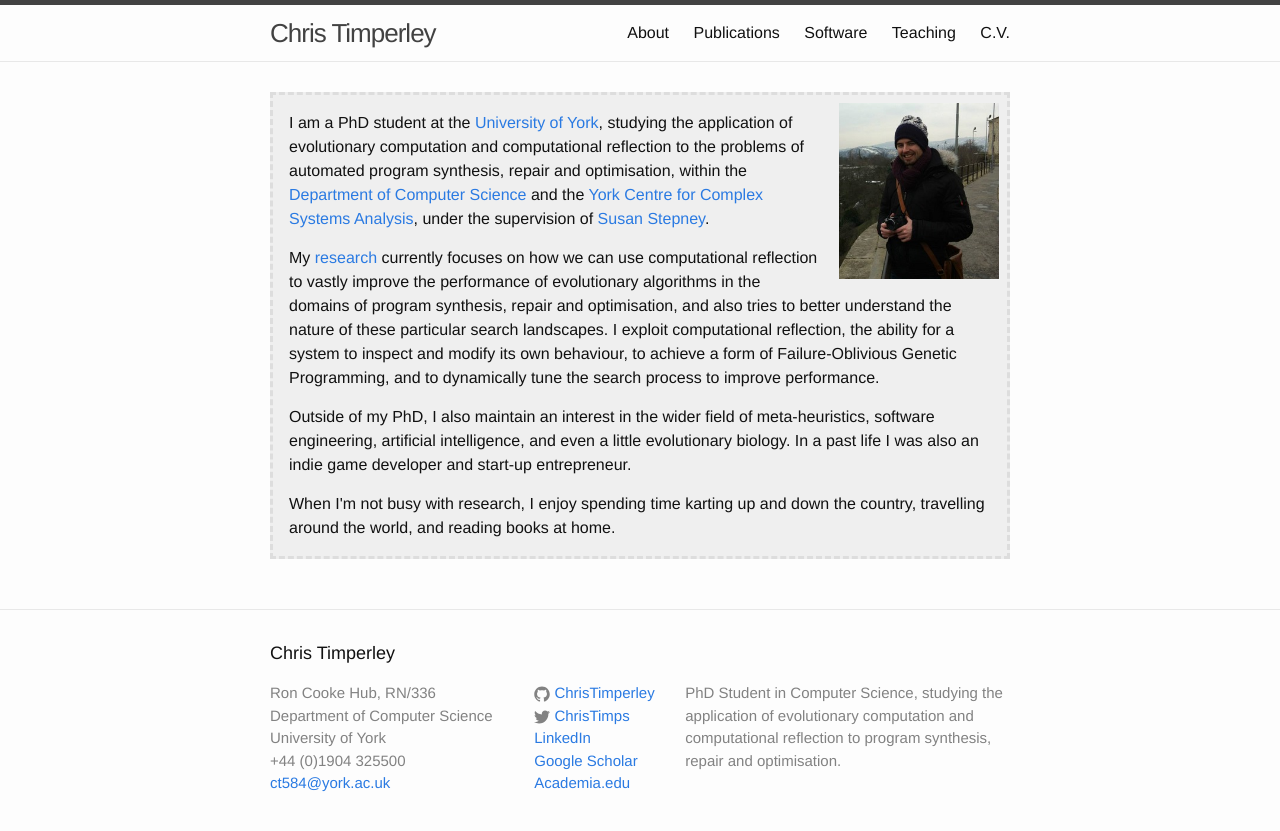
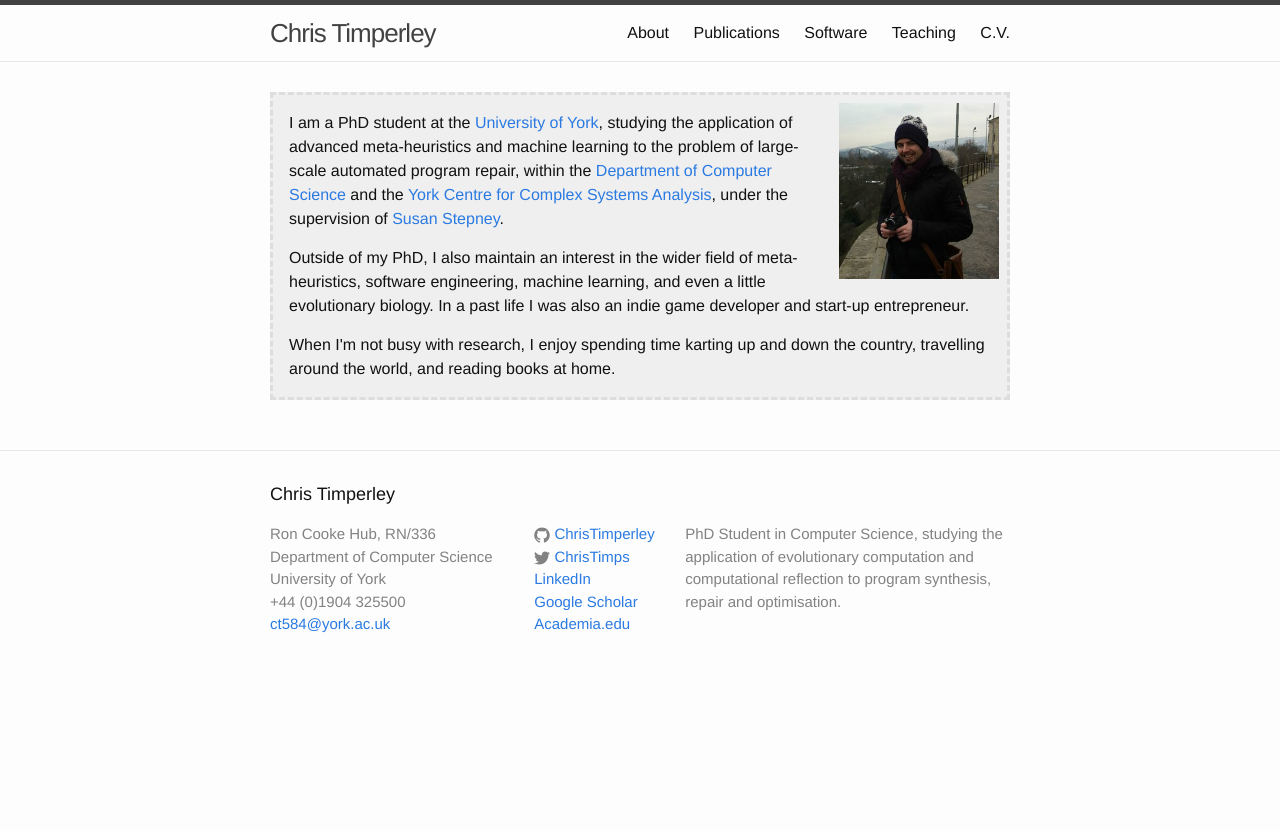
Before and after one commit to ChrisTimperley/ChrisTimperley.github.io, a Jekyll site: the page built from index.html, in a window 1280 px wide. Shown: the top 831 px of the page. Built offline with Jekyll 4.4.1, drawn with Linux system fonts in a browser that asks for light colours.

Commit message:
Update index.html

```diff
--- a/index.html
+++ b/index.html
@@ -6,27 +6,15 @@ layout: default
     <image src="/images/profile.jpg" style="margin-left: 16px; width:160px; float: right"/>
     <div style='padding: 8px;'>
       <p>I am a PhD student at the <a href="http://www.york.ac.uk">University of York</a>,
-
-      studying the application of evolutionary computation and computational
-      reflection to the problems of automated program synthesis, repair and
-      optimisation,
+      studying the application of advanced meta-heuristics and machine learning
+      to the problem of large-scale automated program repair,
       within the <a href="http://www.cs.york.ac.uk">Department of Computer Science</a> and the
       <a href="http://www.york.ac.uk/yccsa/">York Centre for Complex Systems Analysis</a>,
       under the supervision of <a href="http://www-users.cs.york.ac.uk/susan/">Susan Stepney</a>.</p>
 
-      <p>My <a href="/about/">research</a> currently focuses on how we can use
-        computational reflection to vastly improve the performance of
-        evolutionary algorithms in the domains of program synthesis, repair
-        and optimisation, and also tries to better understand the nature of
-        these particular search landscapes. I exploit computational reflection,
-        the ability for a system to inspect and modify its own behaviour, to
-        achieve a form of Failure-Oblivious Genetic Programming, and to
-        dynamically tune the search process to improve performance.
-      </p>
-
       <p>
         Outside of my PhD, I also maintain an interest in the wider field of
-        meta-heuristics, software engineering, artificial intelligence, and even
+        meta-heuristics, software engineering, machine learning, and even
         a little evolutionary biology.
         In a past life I was also an indie game developer and start-up entrepreneur.
       </p>
```
